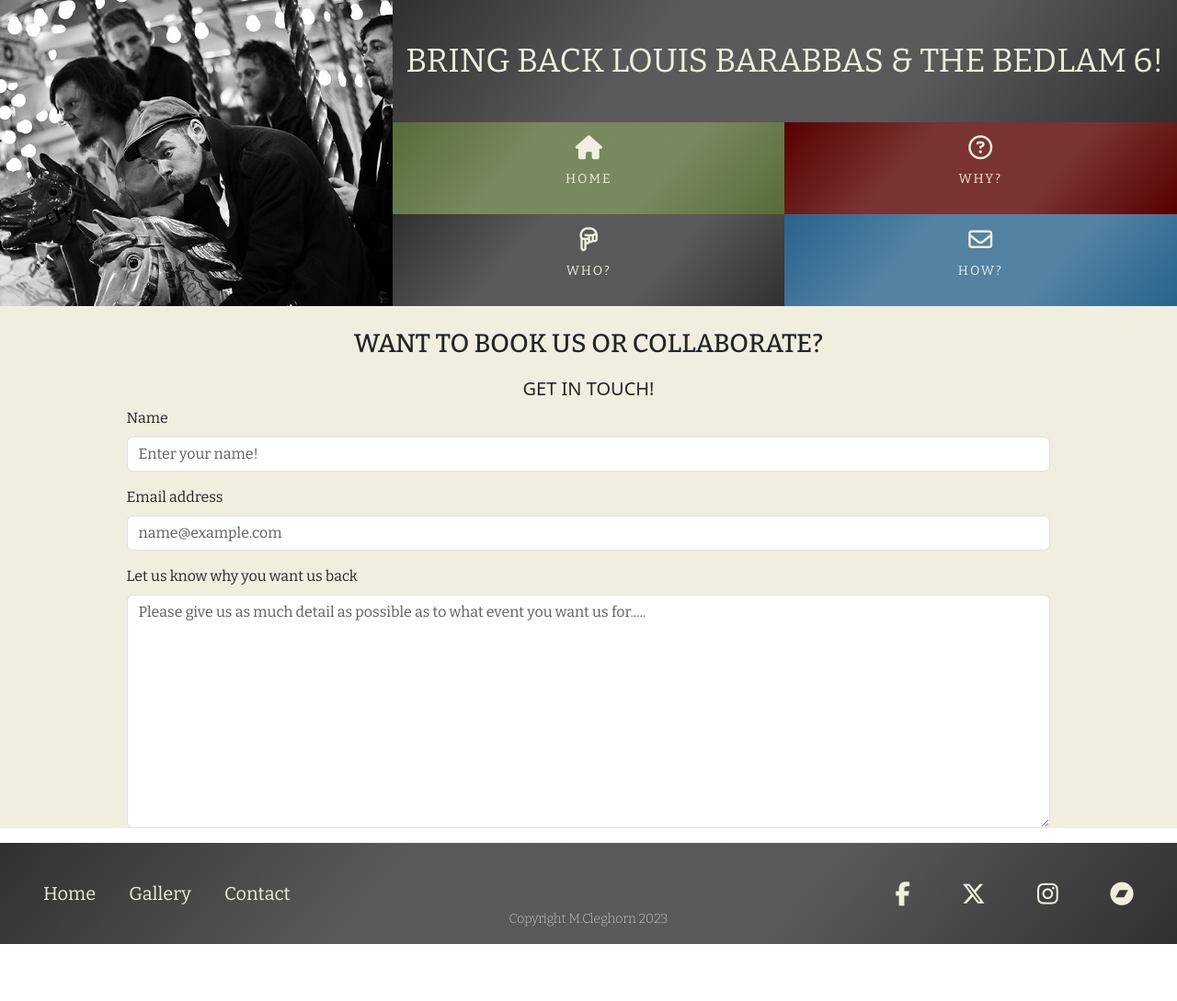
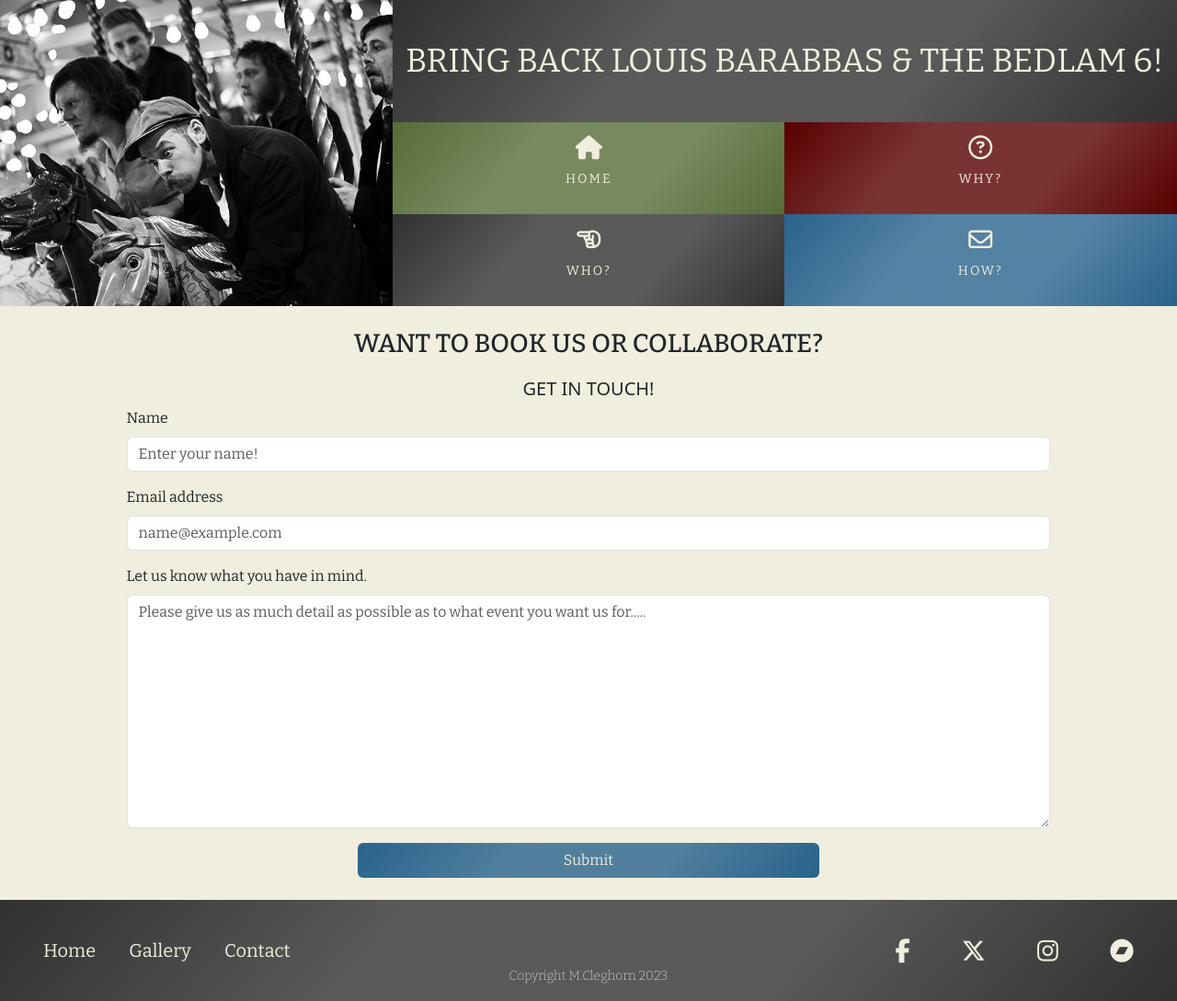
Before and after one commit to Cleg83/Resurrect-the-Bedlam-6-ABANDONED, a plain HTML site: page contact.html in a window 1280 px wide. Shown: the whole page at 92% size. Before the commit the page ends 1027 px from the top, so only its background shows below. Drawn offline with nearby package versions, Linux system fonts and the light colour scheme.

Commit message:
added form button to contact form

```diff
--- a/contact.html
+++ b/contact.html
@@ -57,7 +57,7 @@
                 <li class="col-sm-12 list-group-item menu-color-who menu-item">
                   <a href="index.html#band-members" class="hvr-icon-grow"
                     ><i
-                      class="fa-regular fa-hand-point-down hvr-icon"
+                      class="fa-regular fa-hand-point-left hvr-icon"
                       aria-hidden="true"
                     ></i
                     ><span class="uppercase">Who?</span></a
@@ -102,7 +102,7 @@
           </div>
         </div>
 
-        <div class="form-container">
+        <form class="form-container">
             <div class="mb-3">
                 <label for="name" class="form-label">Name</label>
                 <input type="text" class="form-control" id="name" placeholder="Enter your name!" required>
@@ -112,10 +112,13 @@
                 <input type="email" class="form-control" id="email-address" placeholder="name@example.com" required>
             </div>
             <div class="mb-3">
-                <label for="contact-reason" class="form-label">Let us know why you want us back</label>
+                <label for="contact-reason" class="form-label">Let us know what you have in mind.</label>
                 <textarea class="form-control" id="contact-reason" rows="10" placeholder="Please give us as much detail as possible as to what event you want us for....." required></textarea>
             </div>
-        </div>
+            <div class="d-grid col-6 mx-auto">
+                <input class="btn form-button" type="submit" value="Submit">
+            </div>
+        </form>
       </div>
     </section>
 
```
